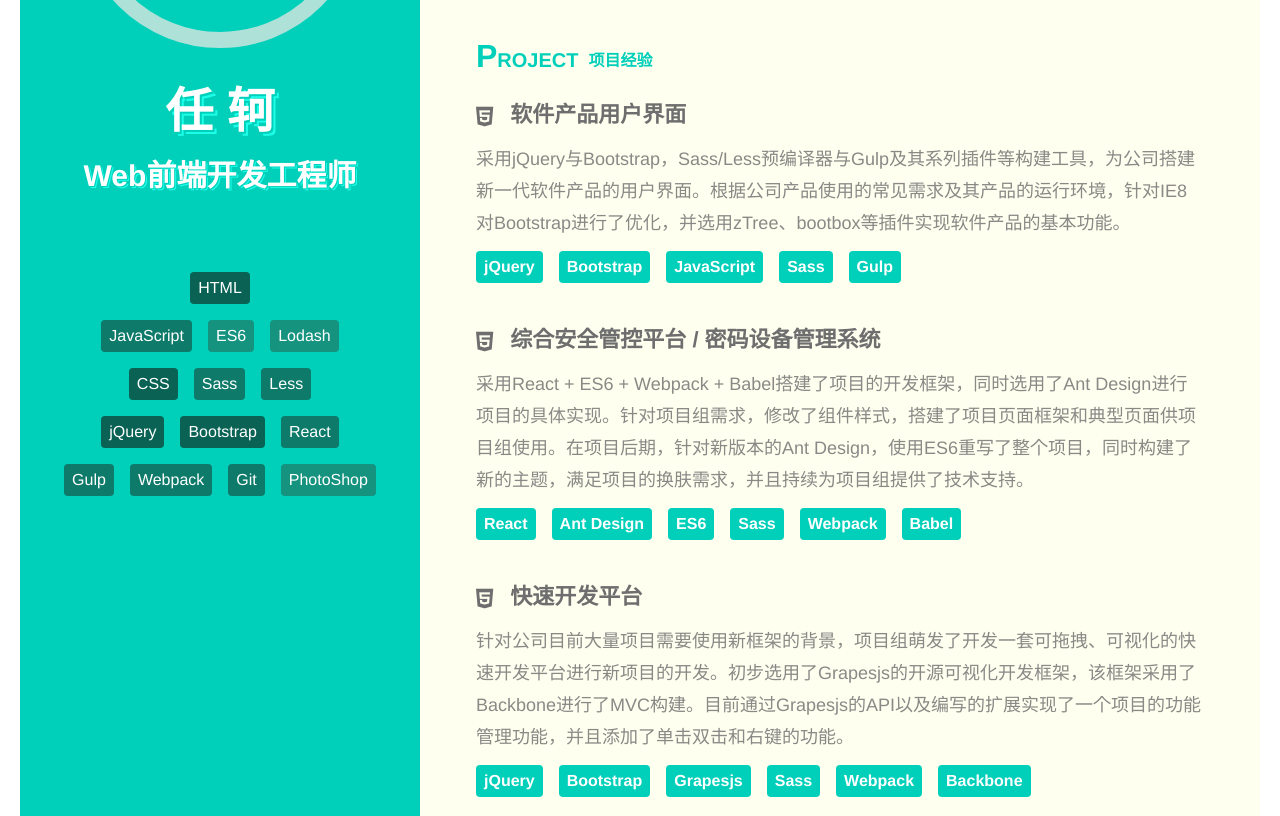
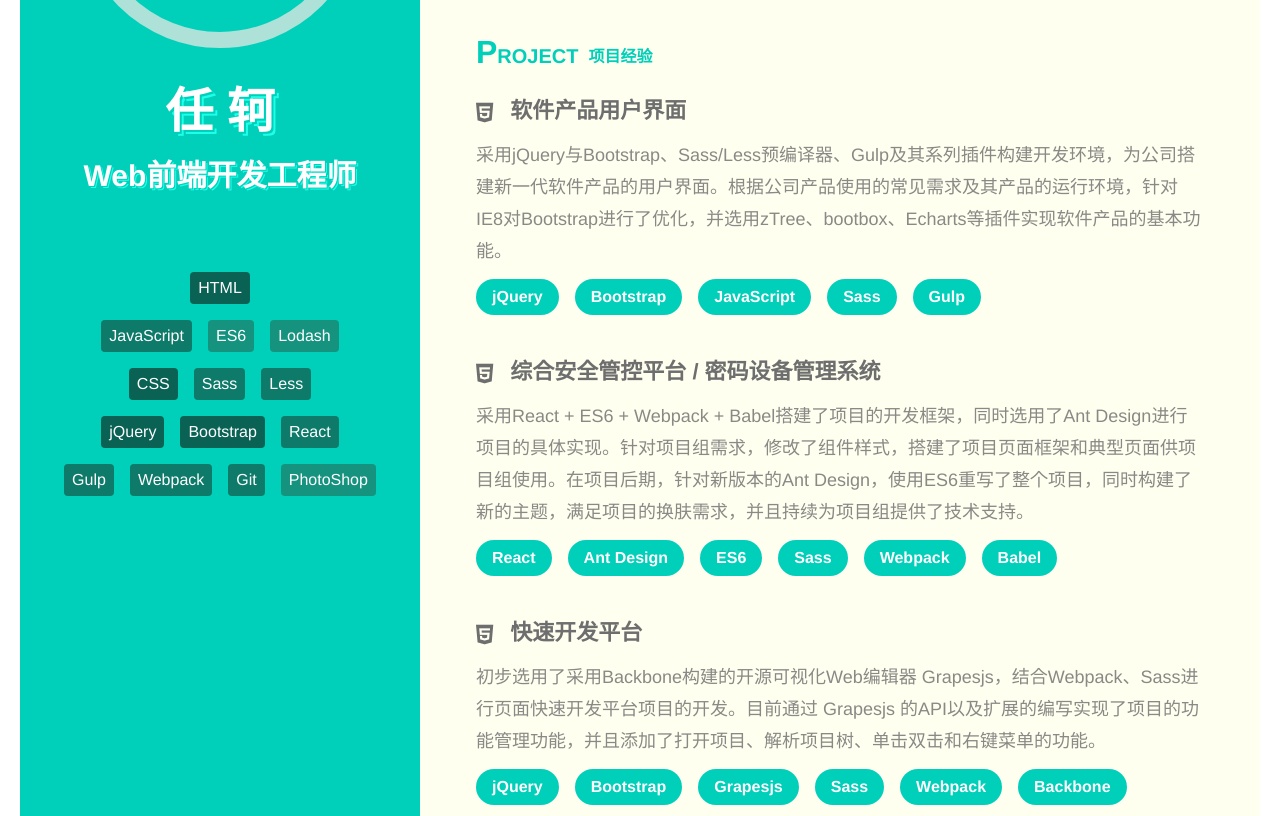
Before and after one commit to lycris158106/FE-Resume, a website: page app/html/print.html in a window 1280 px wide. Shown: the part 300-1116 px from the top of the page. Drawn offline with Linux system fonts and the light colour scheme.

Commit message:
修改了项目描述细节
修改了项目描述细节

```diff
--- a/app/html/print.html
+++ b/app/html/print.html
@@ -105,7 +105,7 @@
         <span>软件产品用户界面</span>
       </div>
       <div class="description">
-        采用jQuery与Bootstrap，Sass/Less预编译器与Gulp及其系列插件等构建工具，为公司搭建新一代软件产品的用户界面。根据公司产品使用的常见需求及其产品的运行环境，针对IE8对Bootstrap进行了优化，并选用zTree、bootbox等插件实现软件产品的基本功能。
+        采用jQuery与Bootstrap、Sass/Less预编译器、Gulp及其系列插件构建开发环境，为公司搭建新一代软件产品的用户界面。根据公司产品使用的常见需求及其产品的运行环境，针对IE8对Bootstrap进行了优化，并选用zTree、bootbox、Echarts等插件实现软件产品的基本功能。
       </div>
       <div class="detail-row">
         <div class="label">jQuery</div>
@@ -135,7 +135,8 @@
         <span>快速开发平台</span>
       </div>
       <div class="description">
-        针对公司目前大量项目需要使用新框架的背景，项目组萌发了开发一套可拖拽、可视化的快速开发平台进行新项目的开发。初步选用了Grapesjs的开源可视化开发框架，该框架采用了Backbone进行了MVC构建。目前通过Grapesjs的API以及编写的扩展实现了一个项目的功能管理功能，并且添加了单击双击和右键的功能。
+        初步选用了采用Backbone构建的开源可视化Web编辑器 Grapesjs，结合Webpack、Sass进行页面快速开发平台项目的开发。目前通过 Grapesjs
+        的API以及扩展的编写实现了项目的功能管理功能，并且添加了打开项目、解析项目树、单击双击和右键菜单的功能。
       </div>
       <div class="detail-row">
         <div class="label">jQuery</div>
--- a/app/src/sass/print.scss
+++ b/app/src/sass/print.scss
@@ -158,9 +158,11 @@
           display: flex;
           margin-bottom: 1.5em;
           .label {
+            padding: 6px 16px;
             margin: 8px 16px 8px 0;
             color: #fff;
             font-weight: 600;
+            border-radius: 18px;
             background: #00cfba;
           }
         }
```
Also changed, not shown: app/html/bpm.html (+3 -3 lines), app/html/resume.html (+1 -1 lines), app/dist/css/print.min.css, 1 other file.
